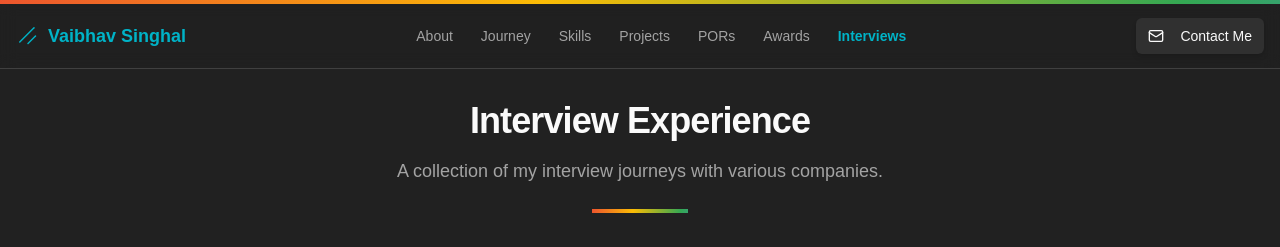
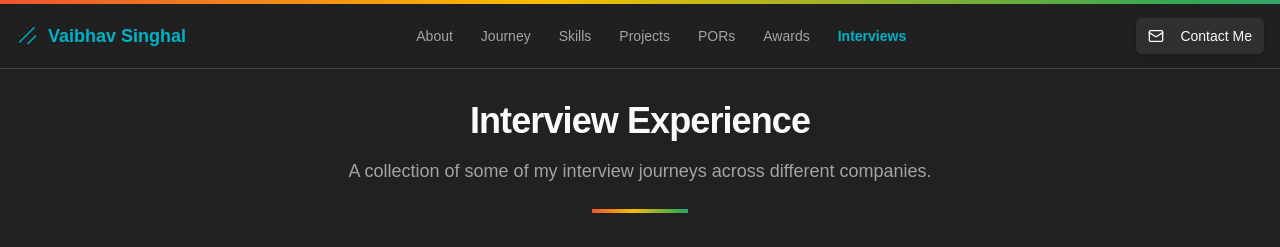
Before and after one commit to WebBhav/portfolio-pm, a Next.js app: page /interview-experience in a window 1280 px wide. Shown: the top 247 px of the page. Built offline with nearby package versions, Linux system fonts and the light colour scheme.

Commit message:
change "A collection of my interview journeys with various companies." t

```diff
--- a/src/app/interview-experience/page.tsx
+++ b/src/app/interview-experience/page.tsx
@@ -172,7 +172,7 @@ export default function InterviewExperiencePage() {
         <div className="text-center">
             <h1 className="text-3xl font-bold tracking-tight sm:text-4xl">Interview Experience</h1>
             <p className="mt-4 text-lg text-muted-foreground">
-                A collection of my interview journeys with various companies.
+                A collection of some of my interview journeys across different companies.
             </p>
              <div className="multicolor-line mt-6 mb-12 w-24 mx-auto"></div>
         </div>
```
